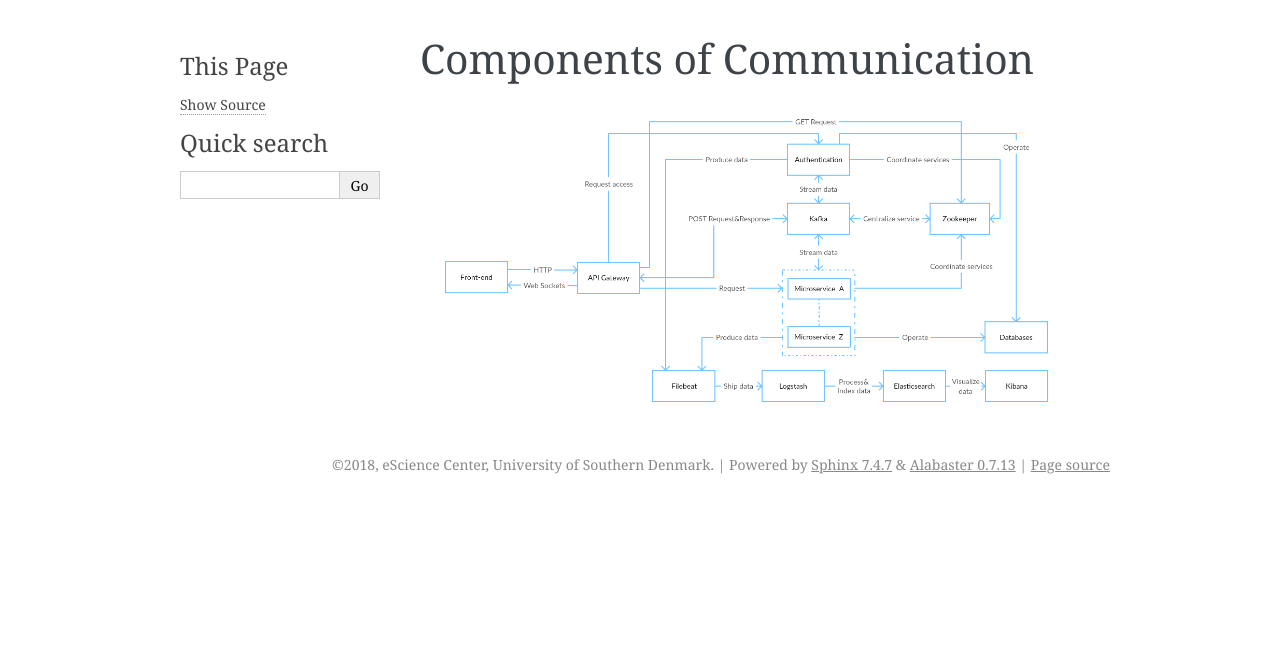
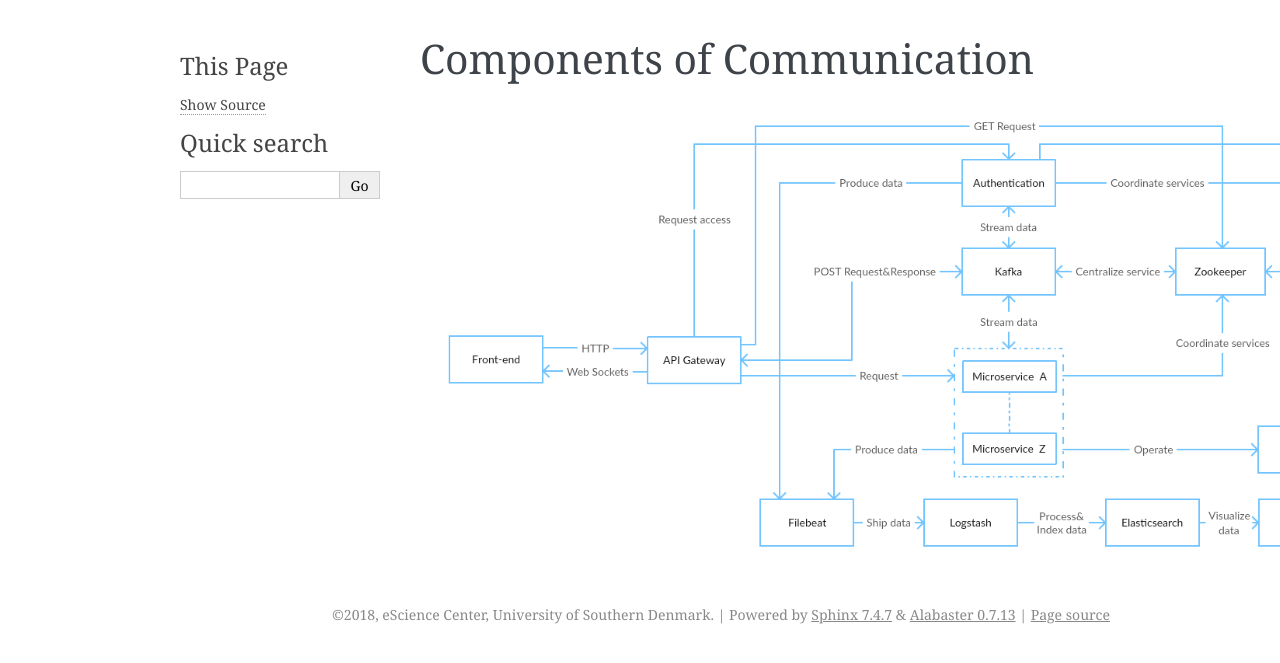
Before and after one commit to SDU-eScience/SDUCloudDoc, a Sphinx documentation site: the page built from docs/source/components_of_communication.rst, in a window 1280 px wide. Shown: the top 663 px of the page. Built offline with Sphinx 7.4.7, drawn with Linux system fonts in a browser that asks for light colours.

Commit message:
Corrects CSS class name for components_of_communication diagram.

```diff
--- a/docs/source/_static/css/custom.css
+++ b/docs/source/_static/css/custom.css
@@ -1 +1 @@
-.components_of_communication { max-width: 150% ; }
+.components-of-communication { max-width: 150% ; }
```
